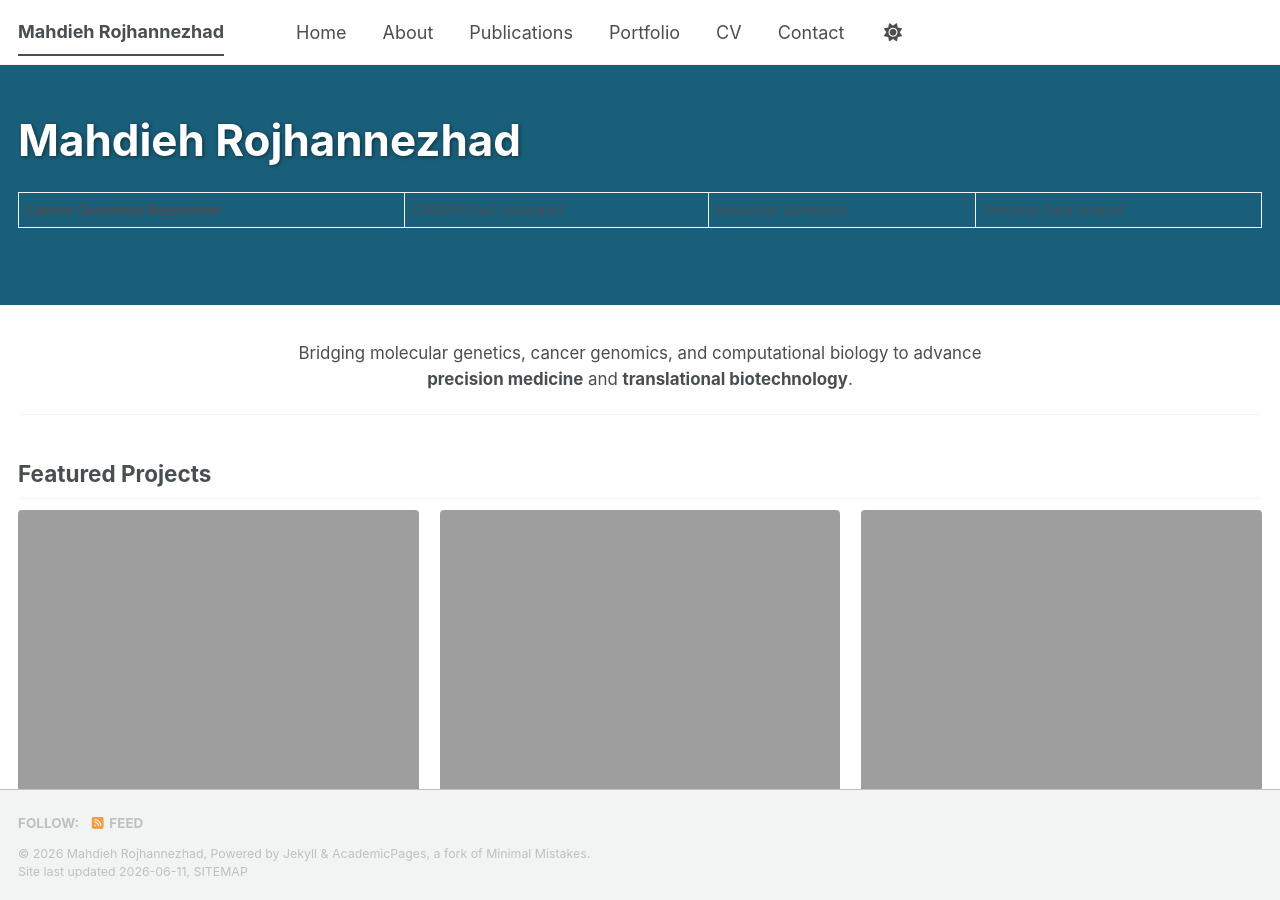
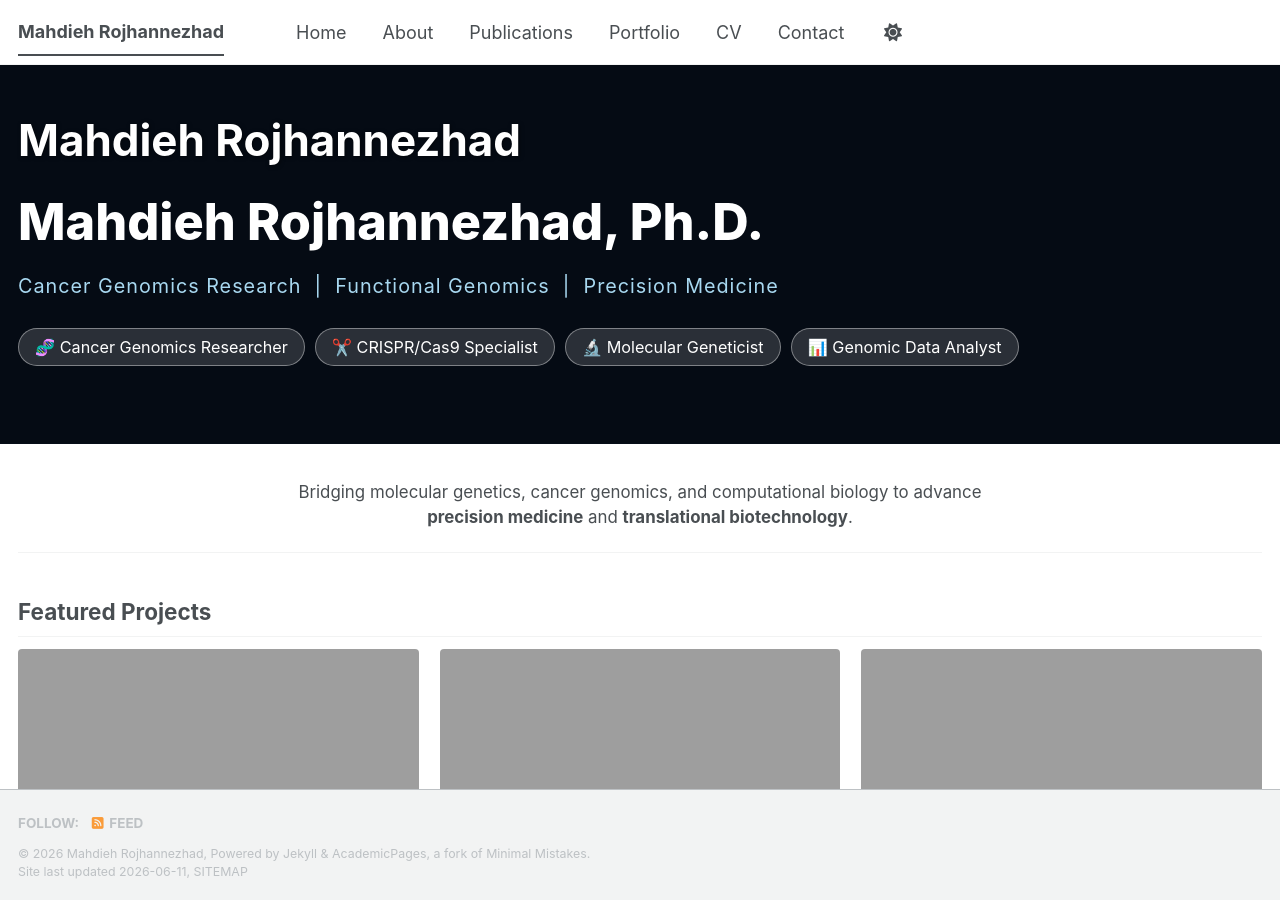
Before and after one commit to RojhanGenomics/RojhanGenomics.github.io, a Jekyll site: the page built from index.md, in a window 1280 px wide and 900 px high. Built offline with Jekyll 4.4.1, drawn with Linux system fonts in a browser that asks for light colours; a script bundle is joined from its source files by our own code; library files that are not in the unit come from our copies.

Commit message:
Update index.md and header

```diff
--- a/index.md
+++ b/index.md
@@ -2,14 +2,25 @@
 layout: splash
 permalink: /
 header:
-  overlay_color: "#1a5f7a"
-  overlay_filter: "0"
+  overlay_color: "#0a1628"
+  overlay_filter: "0.5"
+  overlay_image: /images/header-bg.png
   actions:
-    - label: "View My Portfolio"
+    - label: "🔬 View My Portfolio"
       url: "/portfolio/"
-    - label: "GitHub Repositories"
+    - label: "💻 GitHub Repositories"
       url: "https://github.com/RojhanGenomics"
-excerpt: "**Cancer Genomics Researcher** | CRISPR/Cas9 Specialist | Molecular Geneticist | Genomic Data Analyst"
+excerpt: >
+  <h1 style="font-size:2.8em; font-weight:800; color:#ffffff; margin-bottom:0.3em;">
+  Mahdieh Rojhannezhad, Ph.D.</h1>
+  <p style="font-size:1.1em; color:#a8d8f0; letter-spacing:0.05em;">
+  Cancer Genomics Research &nbsp;|&nbsp; Functional Genomics &nbsp;|&nbsp; Precision Medicine</p>
+  <div style="margin-top:1em; display:flex; gap:10px; flex-wrap:wrap;">
+    <span style="background:rgba(255,255,255,0.15); color:#ffffff; padding:6px 16px; border-radius:20px; border:1px solid rgba(255,255,255,0.4); font-size:0.9em;">🧬 Cancer Genomics Researcher</span>
+    <span style="background:rgba(255,255,255,0.15); color:#ffffff; padding:6px 16px; border-radius:20px; border:1px solid rgba(255,255,255,0.4); font-size:0.9em;">✂️ CRISPR/Cas9 Specialist</span>
+    <span style="background:rgba(255,255,255,0.15); color:#ffffff; padding:6px 16px; border-radius:20px; border:1px solid rgba(255,255,255,0.4); font-size:0.9em;">🔬 Molecular Geneticist</span>
+    <span style="background:rgba(255,255,255,0.15); color:#ffffff; padding:6px 16px; border-radius:20px; border:1px solid rgba(255,255,255,0.4); font-size:0.9em;">📊 Genomic Data Analyst</span>
+  </div>
 
 intro:
   - excerpt: "Bridging molecular genetics, cancer genomics, and computational biology to advance **precision medicine** and **translational biotechnology**."
@@ -43,6 +54,7 @@ feature_row:
     url: "https://github.com/RojhanGenomics/RNA-seq-Differential-Expression-Analysis"
     btn_label: "View Project"
     btn_class: "btn--primary"
+
 ---
 
 {% include feature_row id="intro" type="center" %}
```
Also changed, not shown: images/header-bg.png (added).
